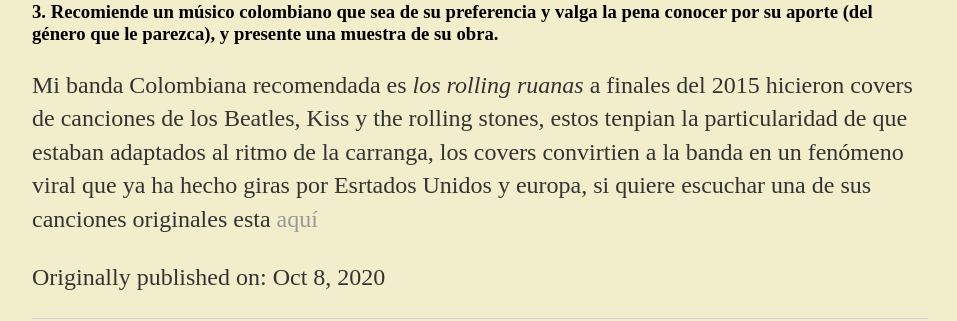
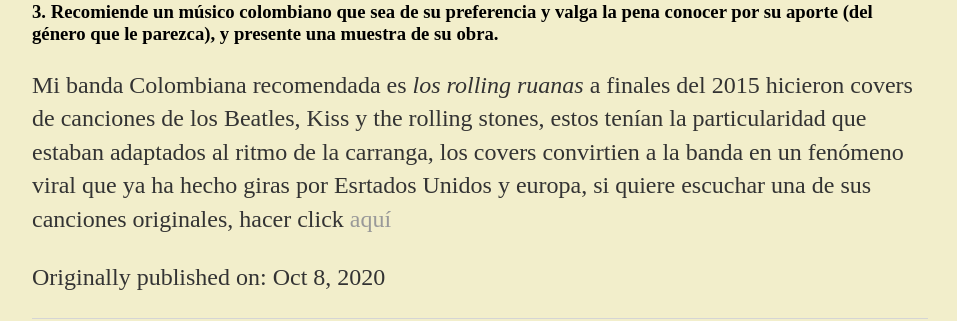
Before and after one commit to jclavijomartinez/jclavijomartinez.github.io, a Jekyll site: the page built from _posts/202-10-08-tarea-musica-y-más-en-col.md, in a window 1280 px wide. Shown: the part 1772-2093 px from the top of the page, without its empty margins (160-1117 px from the left). Built offline with Jekyll 4.4.1, drawn with Linux system fonts in a browser that asks for light colours.

Commit message:
Update 202-10-08-tarea-musica-y-más-en-col.md
mas mejoras

```diff
--- a/_posts/202-10-08-tarea-musica-y-más-en-col.md
+++ b/_posts/202-10-08-tarea-musica-y-más-en-col.md
@@ -25,4 +25,4 @@
 
 ### 3.	Recomiende un músico colombiano que sea de su preferencia y valga la pena conocer por su aporte (del género que le parezca), y presente una muestra de su obra.
 
-Mi banda Colombiana recomendada es *los rolling ruanas* a finales del 2015 hicieron covers de canciones de los Beatles, Kiss y the rolling stones, estos tenpian la particularidad de que estaban adaptados al ritmo de la carranga, los covers convirtien a la banda en un fenómeno viral que ya ha hecho giras por Esrtados Unidos y europa, si quiere escuchar una de sus canciones originales esta <a href="https://www.youtube.com/watch?v=jwaNzvM2CZY">aquí</a>
+Mi banda Colombiana recomendada es *los rolling ruanas* a finales del 2015 hicieron covers de canciones de los Beatles, Kiss y the rolling stones, estos tenían la particularidad que estaban adaptados al ritmo de la carranga, los covers convirtien a la banda en un fenómeno viral que ya ha hecho giras por Esrtados Unidos y europa, si quiere escuchar una de sus canciones originales, hacer click <a href="https://www.youtube.com/watch?v=jwaNzvM2CZY">aquí</a>
```
